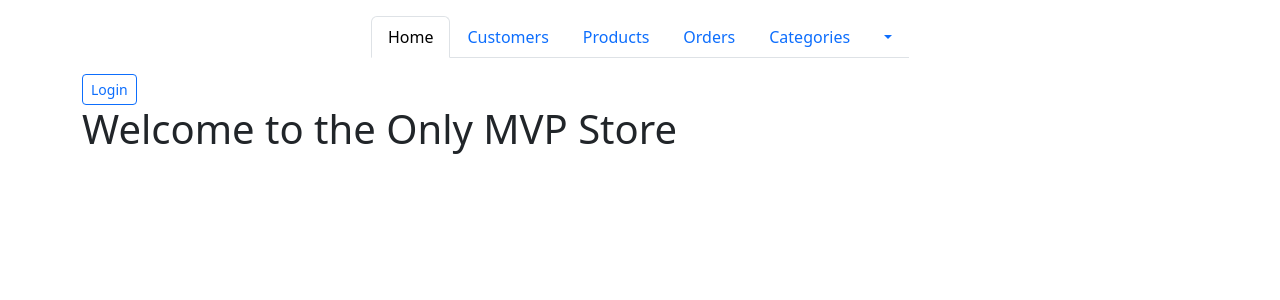
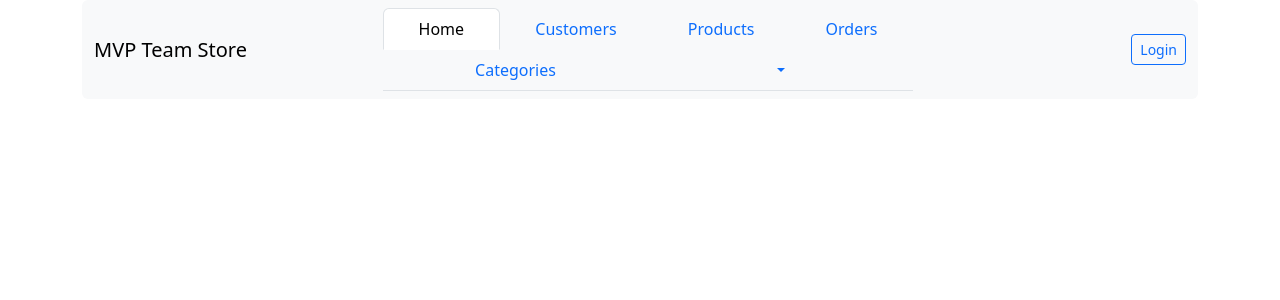
Before and after one commit to mwcyu/ACIT2911Group18, a Flask app: page / in a window 1280 px wide. Shown: the top 300 px of the page. Run offline with Flask 3, Linux system fonts and the light colour scheme.

Commit message:
added l33t level bootstrap skills to impress my team

```diff
--- a/templates/base.html
+++ b/templates/base.html
@@ -8,7 +8,11 @@
 
 <body>
   <div class="container">
-    <header class="d-flex justify-content-center py-3">
+    <header>
+      <nav class="navbar navbar-expand-lg bg-body-tertiary rounded">
+        <div class="container-fluid">
+          <div class="collapse navbar-collapse d-lg-flex justify-content-center">
+            <a href="#" class="navbar-brand col-lg-3 justify-content-lg-start">MVP Team Store</a>
             <ul class="nav nav-tabs nav-fill">
               <li class="nav-item">
                 <a href="{{ url_for('home_page') }}"
@@ -62,20 +66,22 @@
               </li>
               {% endif %}
             </ul>
-    </header>
-    <div class="text-start">
+            <div class="d-lg-flex col-lg-3 justify-content-lg-end">
               {% if current_user.is_authenticated %} Logged in as {{ current_user.name
               }}
               <a href="{{ url_for('auth.logout') }}" class="btn btn-outline-danger btn-sm">Logout</a>
               <a class="btn btn-primary btn-sm" href="{{ url_for('cart.view_cart') }}">View Cart</a>
               {% else %}
-      <a href="{{ url_for('auth.login') }}" class="btn btn-outline-primary btn-sm me-2">Login</a>
+              <a href="{{ url_for('auth.login') }}" class="btn btn-outline-primary btn-sm">Login</a>
               {% endif %}
             </div>
+          </div>
+        </div>
+      </nav>
+    </header>
+    <!-- <div class="text-start">
 
-    {% block content %}
-    <h1>Welcome to the Only MVP Store</h1>
-    {% endblock %}
+    </div> -->
   </div>
   <script src="https://cdn.jsdelivr.net/npm/bootstrap@5.3.3/dist/js/bootstrap.bundle.min.js"></script>
 </body>
```
Also changed, not shown: 1 other file. Lines whose indentation alone changed are shown as unchanged.
